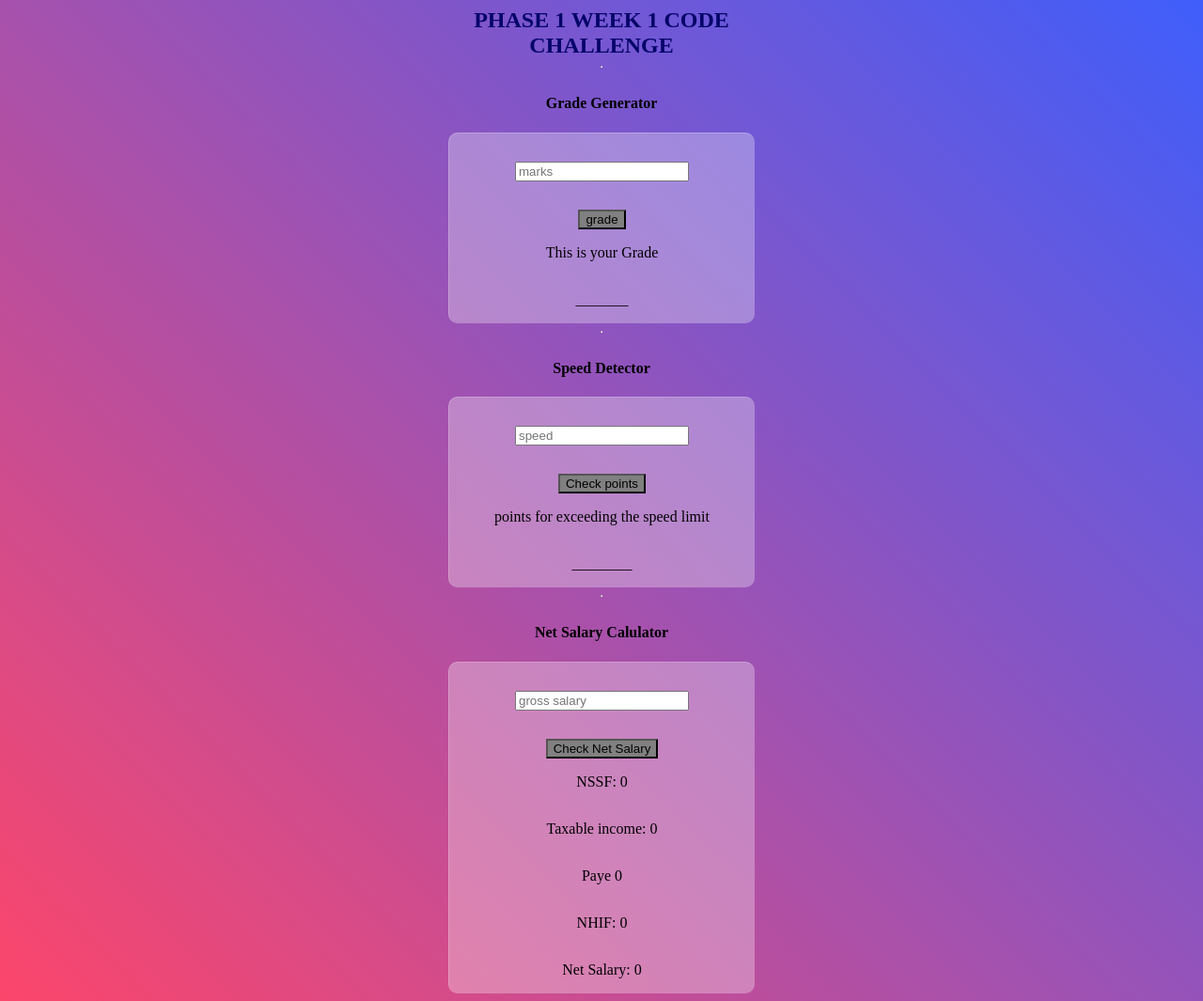
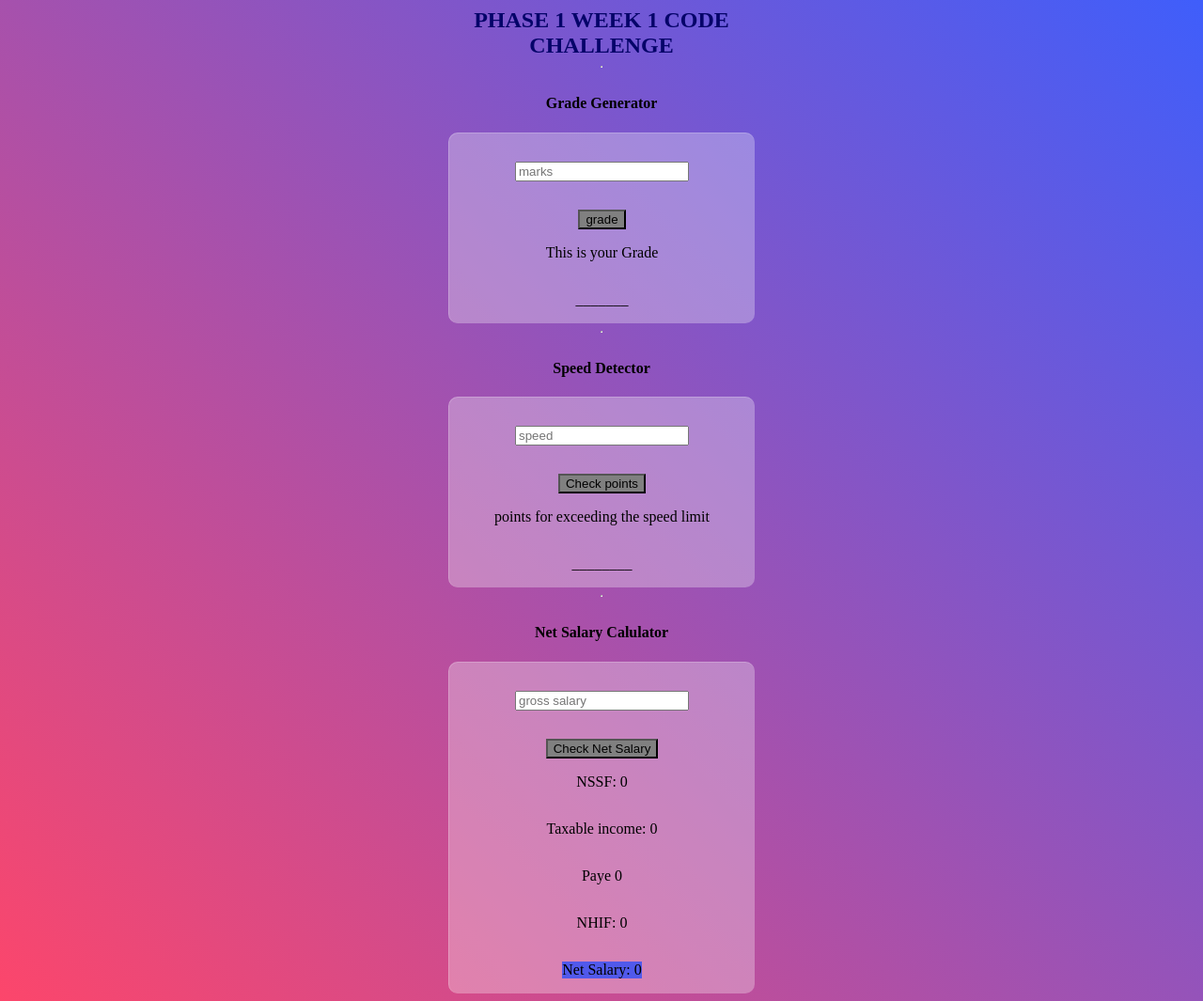
Before and after one commit to Jobwawesh/code-challenge-week-1, a website: page index.html in a window 1280 px wide. Shown: the whole page at 94% size. Drawn offline with Linux system fonts and the light colour scheme.

Commit message:
updated code challenge

```diff
--- a/main.css
+++ b/main.css
@@ -42,3 +42,8 @@ body{
 button{
   background-color:grey;
 }
+#netSalary{
+  background-color: rgb(81, 89, 235);
+  color: black;
+  font-weight: 500;
+}
```
